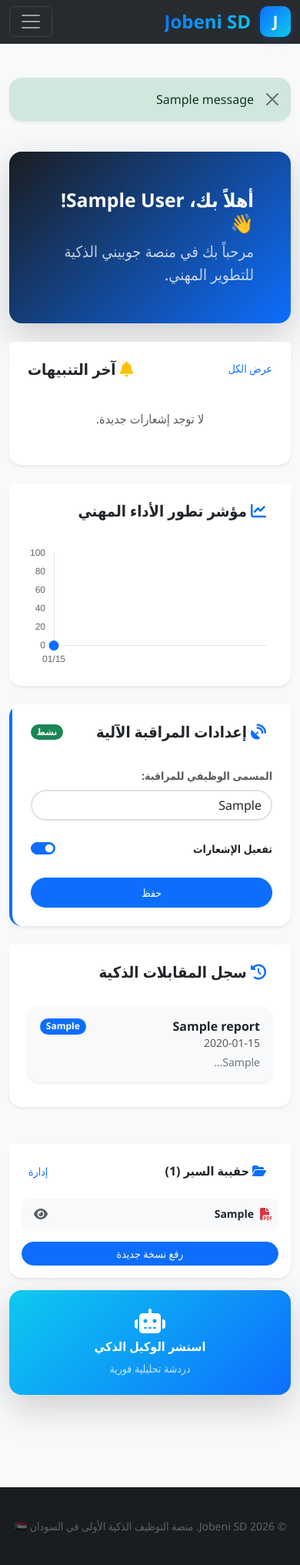
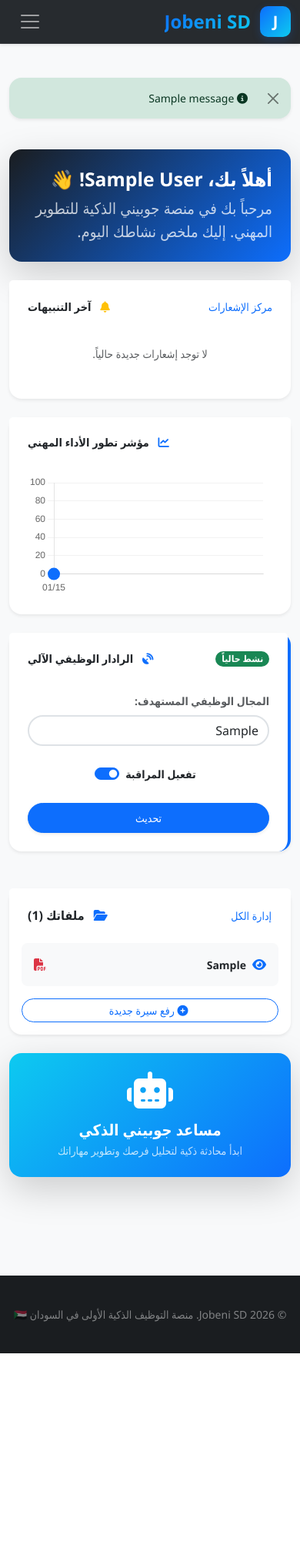
Before and after one commit to FlutterPro2024/Jobeni-SD, a Flask app: page /dashboard in a window 390 px wide. Shown: the whole page at 77% size. After the commit the page ends 1758 px from the top, so only its background shows below. Run offline with Flask 3, Linux system fonts and the light colour scheme; a user stored in the database is signed in; tables that the repository leaves empty hold one stand-in row (values such as "Sample post"); one stand-in notice (Sample message) is shown; a database or web service that is not in the repository returns one stand-in record (values such as "Sample title"); data that the repository does not hold is empty.

Commit message:
Update: Enhanced AI engine with 30 models, improved CV optimization logic, and responsive UI fixes

```diff
--- a/app/templates/base.html
+++ b/app/templates/base.html
@@ -15,7 +15,7 @@
 
     <style>
         :root { --gradient-blue: linear-gradient(135deg, #0d6efd 0%, #0dcaf0 100%); }
-        body { padding-top: 85px; font-family: 'Segoe UI', Tahoma, Geneva, Verdana, sans-serif; background-color: #f8f9fa; }
+        body { padding-top: 85px; font-family: 'Segoe UI', Tahoma, Geneva, Verdana, sans-serif; background-color: #f8f9fa; unicode-bidi: plaintext; }
         .logo-container { display: flex; align-items: center; text-decoration: none !important; }
         .logo-icon {
             background: var(--gradient-blue); color: white; width: 40px; height: 40px;
@@ -31,10 +31,9 @@
         .nav-link:hover { color: #0dcaf0 !important; }
         .footer { background: #1a1d20; color: rgba(255,255,255,0.6); padding: 40px 0; margin-top: 80px; }
 
-        .notification-badge { padding: 4px 6px; font-size: 0.65rem; animation: pulse 2s infinite; }
-        @keyframes pulse { 0% { transform: translate(-50%, -50%) scale(1); } 50% { transform: translate(-50%, -50%) scale(1.2); } 100% { transform: translate(-50%, -50%) scale(1); } }
+        .notification-badge { padding: 4px 6px; font-size: 0.65rem; animation: pulse 2s infinite; top: 5px !important; right: 5px !important; }
+        @keyframes pulse { 0% { transform: scale(1); } 50% { transform: scale(1.2); } 100% { transform: scale(1); } }
         .bg-unread { background-color: #f0f7ff !important; }
-        .notif-icon-circle { width: 35px; height: 35px; border-radius: 50%; display: flex; align-items: center; justify-content: center; flex-shrink: 0; }
 
         #install-banner {
             display: none; position: fixed; bottom: 20px; left: 20px; right: 20px;
@@ -43,6 +42,9 @@
             border: 1px solid rgba(13, 110, 253, 0.2); animation: slideUp 0.5s ease-out;
         }
         @keyframes slideUp { from { transform: translateY(100%); } to { transform: translateY(0); } }
+
+        /* معالجة العلم السوداني لمنع الداشات */
+        .flag-icon { display: inline-block; direction: ltr; unicode-bidi: isolate; }
     </style>
 </head>
 <body>
@@ -62,61 +64,59 @@
         </div>
     </div>
 
-    <nav class="navbar navbar-expand-lg navbar-dark fixed-top">
+    <nav class="navbar navbar-expand-lg navbar-dark fixed-top shadow-sm">
         <div class="container">
             <a class="logo-container" href="{{ url_for('auth.index') }}">
                 <div class="logo-icon">J</div>
                 <span class="logo-text">Jobeni SD</span>
             </a>
-            <button class="navbar-toggler" type="button" data-bs-toggle="collapse" data-bs-target="#navbarNav">
+            <button class="navbar-toggler border-0" type="button" data-bs-toggle="collapse" data-bs-target="#navbarNav">
                 <span class="navbar-toggler-icon"></span>
             </button>
             <div class="collapse navbar-collapse" id="navbarNav">
-                <ul class="navbar-nav ms-auto align-items-center text-end">
-                    <li class="nav-item"><a class="nav-link px-3" href="{{ url_for('jobs.jobs_list') }}"><i class="fas fa-briefcase me-1"></i> الوظائف</a></li>
+                <ul class="navbar-nav ms-auto align-items-center text-end mt-3 mt-lg-0">
+                    <li class="nav-item w-100 w-lg-auto"><a class="nav-link px-3" href="{{ url_for('jobs.jobs_list') }}"><i class="fas fa-briefcase me-1"></i> الوظائف</a></li>
                     {% if current_user.is_authenticated %}
-                        <li class="nav-item"><a class="nav-link px-3" href="{{ url_for('auth.dashboard') }}"><i class="fas fa-columns me-1"></i> لوحة التحكم</a></li>
+                        <li class="nav-item w-100 w-lg-auto"><a class="nav-link px-3" href="{{ url_for('auth.dashboard') }}"><i class="fas fa-columns me-1"></i> لوحة التحكم</a></li>
 
-                        <li class="nav-item dropdown px-2">
-                            <a class="nav-link position-relative" href="#" id="notificationDropdown" role="button" data-bs-toggle="dropdown">
+                        <li class="nav-item dropdown px-2 w-100 w-lg-auto">
+                            <a class="nav-link position-relative d-inline-block" href="#" id="notificationDropdown" role="button" data-bs-toggle="dropdown">
                                 <i class="fas fa-bell fs-5"></i>
                                 {% set unread_count = current_user.notifications|selectattr('is_read', 'equalto', False)|list|length %}
                                 {% if unread_count > 0 %}
-                                    <span class="position-absolute top-0 start-100 translate-middle badge rounded-circle bg-danger border border-light notification-badge">
+                                    <span class="position-absolute badge rounded-circle bg-danger border border-light notification-badge">
                                         {{ unread_count }}
                                     </span>
                                 {% endif %}
                             </a>
-                            <ul class="dropdown-menu dropdown-menu-end shadow-lg border-0 py-0 overflow-hidden text-end" style="width: 300px; max-height: 400px; overflow-y: auto;">
-                                <li class="p-3 border-bottom bg-light d-flex justify-content-between">
-                                    <span class="badge bg-primary">{{ unread_count }} جديدة</span>
-                                    <h6 class="mb-0 fw-bold">الإشعارات</h6>
+                            <ul class="dropdown-menu dropdown-menu-end shadow-lg border-0 py-0 overflow-hidden text-end mt-2" style="min-width: 280px; max-height: 400px; overflow-y: auto;">
+                                <li class="p-3 border-bottom bg-light d-flex justify-content-between align-items-center">
+                                    <span class="badge bg-primary rounded-pill">{{ unread_count }} جديدة</span>
+                                    <h6 class="mb-0 fw-bold small">مركز التنبيهات</h6>
                                 </li>
-                                {% for notif in (current_user.notifications|sort(attribute='created_at', reverse=True)) %}
+                                {% for notif in (current_user.notifications|sort(attribute='created_at', reverse=True))[:10] %}
                                     <li>
                                         <a class="dropdown-item p-3 border-bottom {% if not notif.is_read %}bg-unread{% endif %}" href="{{ notif.link or '#' }}">
-                                            <div class="d-flex align-items-start">
-                                                <div class="flex-grow-1 me-2 text-wrap">
-                                                    <p class="small mb-0 fw-bold">{{ notif.title }}</p>
-                                                    <p class="x-small mb-0 text-muted" style="font-size: 0.75rem;">{{ notif.message[:60] }}...</p>
-                                                </div>
+                                            <div class="text-wrap">
+                                                <p class="small mb-1 fw-bold text-dark">{{ notif.title }}</p>
+                                                <p class="mb-0 text-muted x-small" style="font-size: 0.75rem; line-height: 1.4;">{{ notif.message[:80] }}</p>
                                             </div>
                                         </a>
                                     </li>
                                 {% else %}
-                                    <li class="p-4 text-center text-muted">لا توجد تنبيهات</li>
+                                    <li class="p-4 text-center text-muted small">لا توجد تنبيهات حالياً</li>
                                 {% endfor %}
                             </ul>
                         </li>
 
-                        <li class="nav-item dropdown ms-lg-2">
-                            <a class="nav-link dropdown-toggle btn btn-outline-info btn-sm rounded-pill px-3 text-white" href="#" id="userDropdown" data-bs-toggle="dropdown">
-                                <i class="fas fa-user-circle me-1"></i> {{ current_user.username }}
+                        <li class="nav-item dropdown ms-lg-2 w-100 w-lg-auto mt-2 mt-lg-0">
+                            <a class="nav-link dropdown-toggle btn btn-outline-info btn-sm rounded-pill px-3 text-white d-flex align-items-center justify-content-center" href="#" id="userDropdown" data-bs-toggle="dropdown">
+                                <i class="fas fa-user-circle me-1"></i> <span class="mx-1">{{ current_user.username }}</span>
                             </a>
                             <ul class="dropdown-menu dropdown-menu-end shadow border-0 mt-2">
-                                <li><a class="dropdown-item text-end" href="{{ url_for('auth.profile') }}">الإعدادات <i class="fas fa-cog ms-2"></i></a></li>
+                                <li><a class="dropdown-item text-end small" href="{{ url_for('auth.profile') }}">الإعدادات <i class="fas fa-cog ms-2"></i></a></li>
                                 <li><hr class="dropdown-divider"></li>
-                                <li><a class="dropdown-item text-end text-danger" href="{{ url_for('auth.logout') }}">خروج <i class="fas fa-sign-out-alt ms-2"></i></a></li>
+                                <li><a class="dropdown-item text-end text-danger small" href="{{ url_for('auth.logout') }}">خروج <i class="fas fa-sign-out-alt ms-2"></i></a></li>
                             </ul>
                         </li>
                     {% else %}
@@ -132,8 +132,8 @@
         {% with messages = get_flashed_messages(with_categories=true) %}
             {% if messages %}
                 {% for category, message in messages %}
-                    <div class="alert alert-{{ category if category != 'error' else 'danger' }} alert-dismissible fade show shadow-sm border-0 rounded-4 text-end">
-                        {{ message }}
+                    <div class="alert alert-{{ category if category != 'error' else 'danger' }} alert-dismissible fade show shadow-sm border-0 rounded-4 text-end small">
+                        <i class="fas fa-info-circle me-2"></i> {{ message }}
                         <button type="button" class="btn-close" data-bs-dismiss="alert"></button>
                     </div>
                 {% endfor %}
@@ -145,12 +145,16 @@
 
     <footer class="footer text-center">
         <div class="container">
-            <p class="mb-0 small opacity-50">© 2026 Jobeni SD. منصة التوظيف الذكية الأولى في السودان 🇸🇩</p>
+            <p class="mb-0 small opacity-75">
+                © 2026 Jobeni SD. منصة التوظيف الذكية الأولى في السودان
+                <span class="flag-icon">🇸🇩</span>
+            </p>
         </div>
     </footer>
 
     <script src="https://cdn.jsdelivr.net/npm/bootstrap@5.3.0/dist/js/bootstrap.bundle.min.js"></script>
     <script>
+        // إخفاء الشارة عند فتح القائمة وتحديث حالة القراءة
         const dropToggle = document.getElementById('notificationDropdown');
         if (dropToggle) {
             dropToggle.addEventListener('show.bs.dropdown', function () {
--- a/app/templates/dashboard.html
+++ b/app/templates/dashboard.html
@@ -4,150 +4,133 @@
 {% block content %}
 <div class="container py-4 text-end" dir="rtl">
     <div class="card border-0 text-white shadow-lg rounded-4 mb-4" style="background: linear-gradient(135deg, #1a1d20 0%, #0d6efd 100%);">
-        <div class="card-body p-5">
+        <div class="card-body p-4 p-md-5">
             <h2 class="fw-bold mb-2">أهلاً بك، {{ current_user.full_name or current_user.username }}! 👋</h2>
-            <p class="lead mb-0 opacity-75 small">مرحباً بك في منصة جوبيني الذكية للتطوير المهني.</p>
+            <p class="lead mb-0 opacity-75 small">مرحباً بك في منصة جوبيني الذكية للتطوير المهني. إليك ملخص نشاطك اليوم.</p>
         </div>
     </div>
+
     <div class="row g-4">
         <div class="col-lg-8">
             <div class="card border-0 shadow-sm rounded-4 bg-white mb-4">
-                <div class="card-header bg-white border-0 pt-4 px-4 d-flex justify-content-between">
-                    <a href="#" class="small text-decoration-none">عرض الكل</a>
-                    <h5 class="fw-bold mb-0 text-dark"><i class="fas fa-bell text-warning me-2"></i> آخر التنبيهات</h5>
+                <div class="card-header bg-white border-0 pt-4 px-4 d-flex justify-content-between align-items-center">
+                    <a href="#" class="small text-decoration-none">مركز الإشعارات</a>
+                    <h5 class="fw-bold mb-0 text-dark small-md"><i class="fas fa-bell text-warning ms-2"></i> آخر التنبيهات</h5>
                 </div>
                 <div class="card-body p-3">
                     {% for n in (current_user.notifications|sort(attribute='created_at', reverse=True))[:3] %}
                     <div class="p-3 mb-2 {% if not n.is_read %}bg-light border-start border-primary border-4{% else %}bg-white border-bottom{% endif %} rounded-3">
-                        <div class="d-flex justify-content-between">
-                            <span class="small text-muted">{{ n.created_at.strftime('%H:%M %p') }}</span>
-                            <h6 class="fw-bold mb-1">{{ n.title }}</h6>
+                        <div class="d-flex justify-content-between align-items-center mb-1">
+                            <span class="x-small text-muted" style="font-size: 0.7rem;">{{ n.created_at.strftime('%I:%M %p') }}</span>
+                            <h6 class="fw-bold mb-0 small">{{ n.title }}</h6>
                         </div>
-                        <p class="small text-secondary mb-0">{{ n.message }}</p>
+                        <p class="small text-secondary mb-0" style="font-size: 0.8rem;">{{ n.message }}</p>
                     </div>
                     {% else %}
-                    <p class="text-center text-muted py-3">لا توجد إشعارات جديدة.</p>
+                    <p class="text-center text-muted py-3 small">لا توجد إشعارات جديدة حالياً.</p>
                     {% endfor %}
                 </div>
             </div>
 
             <div class="card border-0 shadow-sm rounded-4 bg-white mb-4">
-                <div class="card-header bg-white border-0 pt-4 px-4">
-                    <h5 class="fw-bold mb-0 text-dark"><i class="fas fa-chart-line text-primary me-2"></i> مؤشر تطور الأداء المهني</h5>
+                <div class="card-header bg-white border-0 pt-4 px-4 text-start">
+                    <h5 class="fw-bold mb-0 text-dark small-md"><i class="fas fa-chart-line text-primary ms-2"></i> مؤشر تطور الأداء المهني</h5>
                 </div>
                 <div class="card-body p-4">
-                    <canvas id="performanceChart" style="max-height: 250px;"></canvas>
+                    <canvas id="performanceChart" style="max-height: 250px; width: 100%;"></canvas>
                 </div>
             </div>
 
-            <div class="card border-0 shadow-sm rounded-4 bg-white mb-4 border-start border-primary border-4">
+            <div class="card border-0 shadow-sm rounded-4 bg-white mb-4 border-end border-primary border-4">
                 <div class="card-header bg-white border-0 pt-4 px-4 d-flex justify-content-between align-items-center">
-                    <h5 class="fw-bold mb-0 text-dark"><i class="fas fa-satellite-dish text-primary me-2"></i> إعدادات المراقبة الآلية</h5>
                     <span class="badge {% if current_user.agent_enabled %}bg-success{% else %}bg-secondary{% endif %} rounded-pill">
-                        {{ 'نشط' if current_user.agent_enabled else 'متوقف' }}
+                        {{ 'نشط حالياً' if current_user.agent_enabled else 'متوقف' }}
                     </span>
+                    <h5 class="fw-bold mb-0 text-dark small-md"><i class="fas fa-satellite-dish text-primary ms-2"></i> الرادار الوظيفي الآلي</h5>
                 </div>
-                <div class="card-body p-4">
+                <div class="card-body p-4 text-end">
                     <form action="{{ url_for('auth.update_agent_settings') }}" method="POST" class="row align-items-end g-3">
                         <div class="col-md-6">
-                            <label class="form-label small fw-bold text-muted">المسمى الوظيفي للمراقبة:</label>
-                            <input type="text" name="agent_query" class="form-control rounded-pill border-2" placeholder="مثلاً: Cloud Architect" value="{{ current_user.agent_query or '' }}">
+                            <label class="form-label small fw-bold text-muted">المجال الوظيفي المستهدف:</label>
+                            <input type="text" name="agent_query" class="form-control rounded-pill border-2 text-end" placeholder="مثلاً: Cloud Architect" value="{{ current_user.agent_query or '' }}">
                         </div>
-                        <div class="col-md-4 py-2">
-                            <div class="form-check form-switch">
+                        <div class="col-md-4 py-2 text-center text-md-end">
+                            <div class="form-check form-switch d-inline-block">
                                 <input class="form-check-input" type="checkbox" name="agent_enabled" id="agentSwitch" {% if current_user.agent_enabled %}checked{% endif %}>
-                                <label class="form-check-label small fw-bold" for="agentSwitch">تفعيل الإشعارات</label>
+                                <label class="form-check-label small fw-bold me-2" for="agentSwitch">تفعيل المراقبة</label>
                             </div>
                         </div>
                         <div class="col-md-2">
-                            <button type="submit" class="btn btn-primary w-100 rounded-pill btn-sm py-2 shadow-sm">حفظ</button>
+                            <button type="submit" class="btn btn-primary w-100 rounded-pill btn-sm py-2 shadow-sm">تحديث</button>
                         </div>
                     </form>
-                </div>
-            </div>
-
-            <div class="card border-0 shadow-sm rounded-4 bg-white mb-4">
-                <div class="card-header bg-white border-0 pt-4 px-4">
-                    <h5 class="fw-bold mb-0 text-dark"><i class="fas fa-history text-primary me-2"></i> سجل المقابلات الذكية</h5>
-                </div>
-                <div class="card-body p-4">
-                    {% if current_user.interview_reports %}
-                        <div class="list-group list-group-flush">
-                            {% for report in (current_user.interview_reports|sort(attribute='created_at', reverse=True))[:5] %}
-                            <div class="list-group-item border-0 bg-light rounded-4 mb-2 p-3 shadow-sm">
-                                <div class="d-flex justify-content-between align-items-center">
-                                    <h6 class="fw-bold mb-0">{{ report.job_title }}</h6>
-                                    <span class="badge bg-primary rounded-pill">{{ report.score }}</span>
-                                </div>
-                                <p class="small text-muted mb-1">{{ report.created_at.strftime('%Y-%m-%d') }}</p>
-                                <div class="small text-secondary text-truncate">{{ report.full_report[:100] }}...</div>
-                            </div>
-                            {% endfor %}
-                        </div>
-                    {% else %}
-                        <p class="text-center text-muted small">لا توجد تقارير مقابلة محفوظة.</p>
-                    {% endif %}
                 </div>
             </div>
         </div>
 
         <div class="col-lg-4">
-            <div class="card border-0 shadow-sm rounded-4 bg-white mb-3">
+            <div class="card border-0 shadow-sm rounded-4 bg-white mb-4">
                 <div class="card-header bg-white border-0 pt-4 px-4 d-flex justify-content-between align-items-center">
-                    <h6 class="fw-bold mb-0 text-dark"><i class="fas fa-folder-open text-primary me-2"></i> حقيبة السير ({{ current_user.cvs|length }})</h6>
-                    <a href="{{ url_for('cv.my_cvs') }}" class="btn btn-sm btn-link text-decoration-none p-0">إدارة</a>
+                    <a href="{{ url_for('cv.my_cvs') }}" class="btn btn-sm btn-link text-decoration-none p-0">إدارة الكل</a>
+                    <h6 class="fw-bold mb-0 text-dark"><i class="fas fa-folder-open text-primary ms-2"></i> ملفاتك ({{ current_user.cvs|length }})</h6>
                 </div>
                 <div class="card-body p-3">
                     {% if current_user.cvs %}
                         {% for cv in (current_user.cvs|sort(attribute='created_at', reverse=True))[:3] %}
-                        <div class="d-flex align-items-center p-2 mb-2 bg-light rounded-3 shadow-xs">
-                            <i class="fas fa-file-pdf text-danger ms-2"></i>
-                            <div class="flex-grow-1 small fw-bold text-truncate">{{ cv.profession }}</div>
-                            <a href="{{ url_for('cv.view_cv', cv_id=cv.id) }}" class="text-muted ms-2"><i class="fas fa-eye"></i></a>
+                        <div class="d-flex align-items-center p-3 mb-2 bg-light rounded-3">
+                            <a href="{{ url_for('cv.view_cv', cv_id=cv.id) }}" class="text-primary ms-auto"><i class="fas fa-eye"></i></a>
+                            <div class="flex-grow-1 small fw-bold text-truncate text-end mx-2">{{ cv.profession or 'نسخة غير مصنفة' }}</div>
+                            <i class="fas fa-file-pdf text-danger"></i>
                         </div>
                         {% endfor %}
                     {% else %}
-                        <p class="text-center text-muted small py-2">لا يوجد ملفات.</p>
+                        <p class="text-center text-muted small py-3">لا توجد ملفات مرفوعة بعد.</p>
                     {% endif %}
-                    <a href="{{ url_for('cv.upload_cv') }}" class="btn btn-primary btn-sm w-100 rounded-pill mt-2">رفع نسخة جديدة</a>
+                    <a href="{{ url_for('cv.upload_cv') }}" class="btn btn-outline-primary btn-sm w-100 rounded-pill mt-2">
+                        <i class="fas fa-plus-circle me-1"></i> رفع سيرة جديدة
+                    </a>
                 </div>
             </div>
 
-            <div class="col-12 mb-3">
-                <a href="{{ url_for('chat.open_chat', job_id=0, recipient_id=0) }}" class="card border-0 shadow-lg rounded-4 p-4 text-decoration-none ai-card text-center text-white">
-                    <i class="fas fa-robot fa-2x mb-2"></i>
-                    <h6 class="fw-bold">استشر الوكيل الذكي</h6>
-                    <small class="opacity-75">دردشة تحليلية فورية</small>
+            <div class="col-12 mb-4">
+                <a href="{{ url_for('chat.open_chat', job_id=0, recipient_id=0) }}" class="card border-0 shadow-lg rounded-4 p-4 text-decoration-none ai-card text-center text-white h-100">
+                    <i class="fas fa-robot fa-3x mb-3"></i>
+                    <h5 class="fw-bold mb-1">مساعد جوبيني الذكي</h5>
+                    <p class="opacity-75 small mb-0">ابدأ محادثة ذكية لتحليل فرصك وتطوير مهاراتك</p>
                 </a>
             </div>
         </div>
     </div>
 </div>
 
-<script src="https://cdn.jsdelivr.net/npm/chart.js"></script>
 <script>
     document.addEventListener('DOMContentLoaded', function() {
         const ctx = document.getElementById('performanceChart').getContext('2d');
+        const scores = {{ chart_scores|tojson if chart_scores else '[0, 0, 0]' }};
+        const labels = {{ chart_labels|tojson if chart_labels else '["بداية", "حالياً", "هدف"]' }};
+
         new Chart(ctx, {
             type: 'line',
             data: {
-                labels: {{ chart_labels|tojson if chart_labels else '[]' }},
+                labels: labels,
                 datasets: [{
-                    label: 'نسبة القبول %',
-                    data: {{ chart_scores|tojson if chart_scores else '[]' }},
+                    label: 'درجة ATS %',
+                    data: scores,
                     borderColor: '#0d6efd',
                     backgroundColor: 'rgba(13, 110, 253, 0.1)',
-                    borderWidth: 3,
+                    borderWidth: 4,
                     fill: true,
                     tension: 0.4,
-                    pointRadius: 5,
+                    pointRadius: 6,
+                    pointHoverRadius: 8,
                     pointBackgroundColor: '#0d6efd'
                 }]
             },
             options: {
                 responsive: true,
+                maintainAspectRatio: false,
                 scales: {
-                    y: { beginAtZero: true, max: 100, grid: { display: false } },
+                    y: { beginAtZero: true, max: 100, grid: { color: 'rgba(0,0,0,0.05)' } },
                     x: { grid: { display: false } }
                 },
                 plugins: { legend: { display: false } }
@@ -157,8 +140,9 @@
 </script>
 
 <style>
-    .ai-card { background: linear-gradient(135deg, #0dcaf0 0%, #0d6efd 100%); transition: 0.3s; }
-    .ai-card:hover { transform: translateY(-5px); box-shadow: 0 10px 20px rgba(13, 110, 253, 0.2); }
-    .shadow-xs { box-shadow: 0 2px 4px rgba(0,0,0,0.02); }
+    .ai-card { background: linear-gradient(135deg, #0dcaf0 0%, #0d6efd 100%); transition: 0.3s cubic-bezier(0.4, 0, 0.2, 1); border: none; }
+    .ai-card:hover { transform: translateY(-8px); box-shadow: 0 15px 30px rgba(13, 110, 253, 0.3) !important; }
+    .x-small { font-size: 0.75rem; }
+    @media (max-width: 576px) { .small-md { font-size: 0.9rem; } }
 </style>
 {% endblock %}
```
Also changed, not shown: app/cv.py (+55 -58 lines), app/openrouter_ai.py (+56 -41 lines), app/static/css/style.css (+56 -64 lines).
